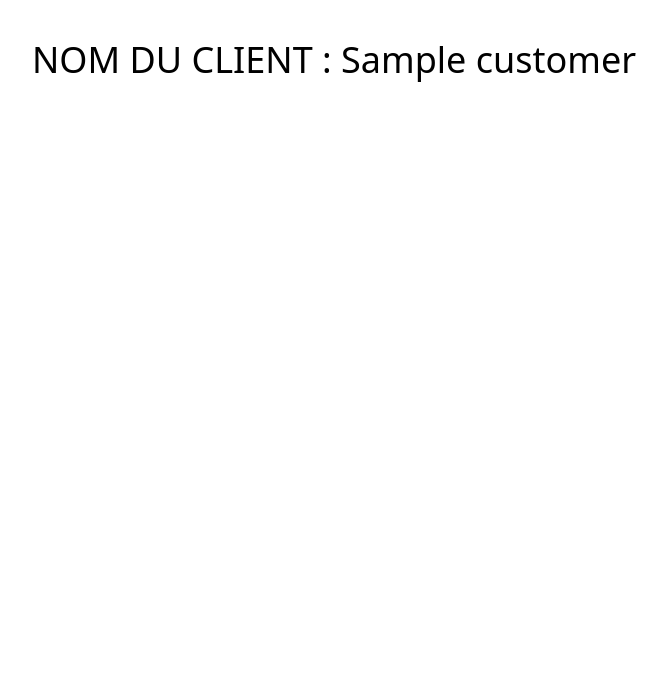
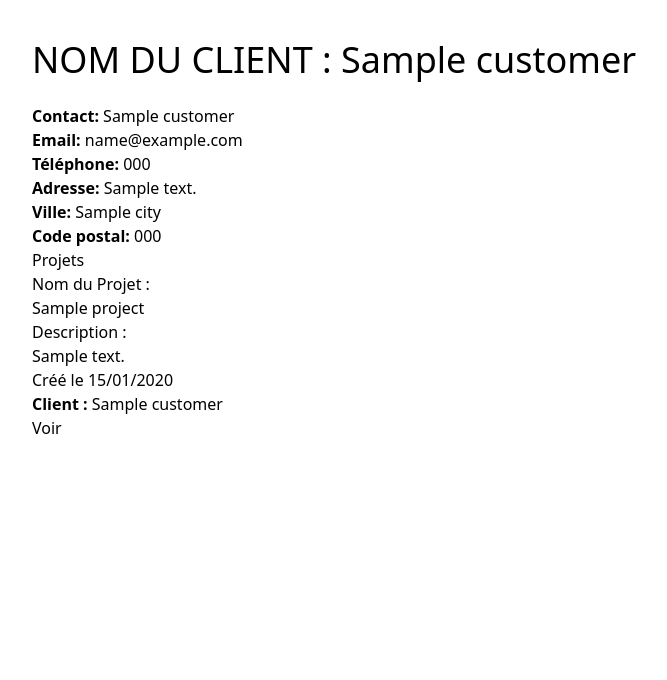
Before and after one commit to CedricLt44/management_project, a Django app: template gestion_client/templates/gestion_client/client.html in a window 1280 px wide. Shown: the part 72-752 px from the top of the page, without its empty margins (8-675 px from the left). Run offline with Django 3.2, Linux system fonts and the light colour scheme; the template is opened without the code that fills it: most values are stand-ins (such as "Sample title", 1, 10 or a date in 2020); some libraries are stand-ins or nearby versions.

Commit message:
mise a jour vue client et associer les projets

```diff
--- a/gestion_client/templates/gestion_client/client.html
+++ b/gestion_client/templates/gestion_client/client.html
@@ -2,4 +2,37 @@
 
 {% block content %}
     <h1 class="mb-6 text-4xl">NOM DU CLIENT : {{ customer.name }}</h1>
+
+    <div class="customer-details">
+        <p><strong>Contact:</strong> {{ customer.contact_name }}</p>
+        <p><strong>Email:</strong> {{ customer.email }}</p>
+        <p><strong>Téléphone:</strong> {{ customer.phone }}</p>
+        <p><strong>Adresse:</strong> {{ customer.address }}</p>
+        <p><strong>Ville:</strong> {{ customer.city }}</p>
+        <p><strong>Code postal:</strong> {{ customer.zip_code }}</p>
+    </div>
+
+    <div class="projects-section">
+        <h2>Projets</h2>
+
+        {% if projects %}
+            <div class="projects-list">
+                {% for project in projects %}
+                    <div class="project-card">
+                        <h3>Nom du Projet :</h3><p>{{ project.name }}</p>
+                        <h3>Description :</h3><p>{{ project.description }}</p>
+                        <p class="text-muted">Créé le {{ project.created_at|date:"d/m/Y" }}</p>
+                        <p><strong>Client :</strong> {% if project.customer %}{{ project.customer.name }}{% else %}Aucun client associé{% endif %}</p>
+                        <div class="project-actions">
+                            <a href="{% url 'projet:projet' project.pk %}" class="btn btn-info">Voir</a>
+                        </div>
+                    </div>
+                {% endfor %}
+            </div>
+        {% else %}
+            <p>Aucun projet pour ce client.</p>
+        {% endif %}
+    </div>
+</div>
+
 {% endblock %}
--- a/gestion_client/urls.py
+++ b/gestion_client/urls.py
@@ -7,5 +7,5 @@ app_name = 'gestion_client'
 urlpatterns = [
     path('', views.customers, name='customers'),
     path('add/', views.add, name='add'),
-    path('<int:id>/', views.customer, name='client'),  # Vue pour afficher un client spécifique
+    path('<int:id>/', views.customer, name='client'), # Vue pour afficher un client spécifique
 ]
```
Also changed, not shown: gestion_client/views.py (+9 -2 lines), projet/templates/projet/add.html (+10 -0 lines), projet/templates/projet/edit.html (+8 -1 lines), projet/views.py (+21 -6 lines).
